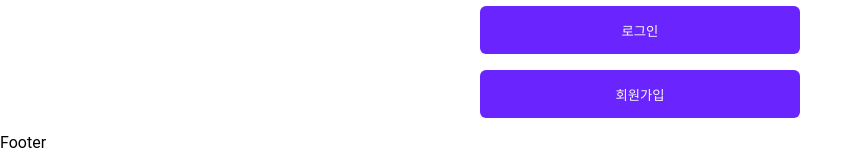
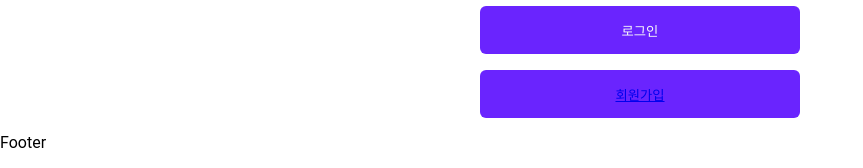
Before and after one commit to ukssss/TodoList-React, a React (Create React App) app: page /signin in a window 1280 px wide. Shown: the part 263-431 px from the top of the page, without its empty margins (0-863 px from the left). Built offline with nearby package versions, Linux system fonts and the light colour scheme.

Commit message:
[FEAT] 로그인 페이지 이메일 & 비밀번호 유효성 검사기능 구현
- button 컴포넌트 속성 추가

```diff
--- a/src/components/button/button.jsx
+++ b/src/components/button/button.jsx
@@ -13,7 +13,11 @@ const StyledButton = styled.button`
 `;
 
 function Button({ children, ...restProps }) {
-    return <StyledButton {...restProps}>{children}</StyledButton>;
+    return (
+        <StyledButton type="button" {...restProps}>
+            {children}
+        </StyledButton>
+    );
 }
 
 export default Button;
--- a/src/pages/signIn/signIn.jsx
+++ b/src/pages/signIn/signIn.jsx
@@ -1,12 +1,13 @@
-import React, { useState } from 'react';
+import React, { useState, useEffect } from 'react';
 import styled from 'styled-components';
 import LoginInput from '../../components/input/loginInput/loginInput';
-import LoginCheckbox from '../../components/input/loginCheckbox/loginCheckbox';
 import Button from '../../components/button/button';
+import { Link } from 'react-router-dom';
 
 export default function SignIn() {
     const [email, setEmail] = useState('');
     const [password, setPassword] = useState('');
+    const [status, setStatus] = useState(true);
 
     const onChangeEmail = (e) => {
         setEmail(e.target.value);
@@ -14,7 +15,13 @@ export default function SignIn() {
     const onChangePassword = (e) => {
         setPassword(e.target.value);
     };
-    const onSubmit = () => {};
+    const onChangeLoginButton = () => {
+        if (email.includes('@') && password.length >= 8) {
+            setStatus(false);
+        }
+    };
+
+    useEffect(onChangeLoginButton);
 
     return (
         <LoginWrapper>
@@ -34,8 +41,10 @@ export default function SignIn() {
                     placeholder="Password"
                     onChange={onChangePassword}
                 />
-                <Button>로그인</Button>
-                <Button>회원가입</Button>
+                <Button disabled={status}>로그인</Button>
+                <Button>
+                    <Link to="/signup">회원가입</Link>
+                </Button>
             </LoginForm>
         </LoginWrapper>
     );
```
